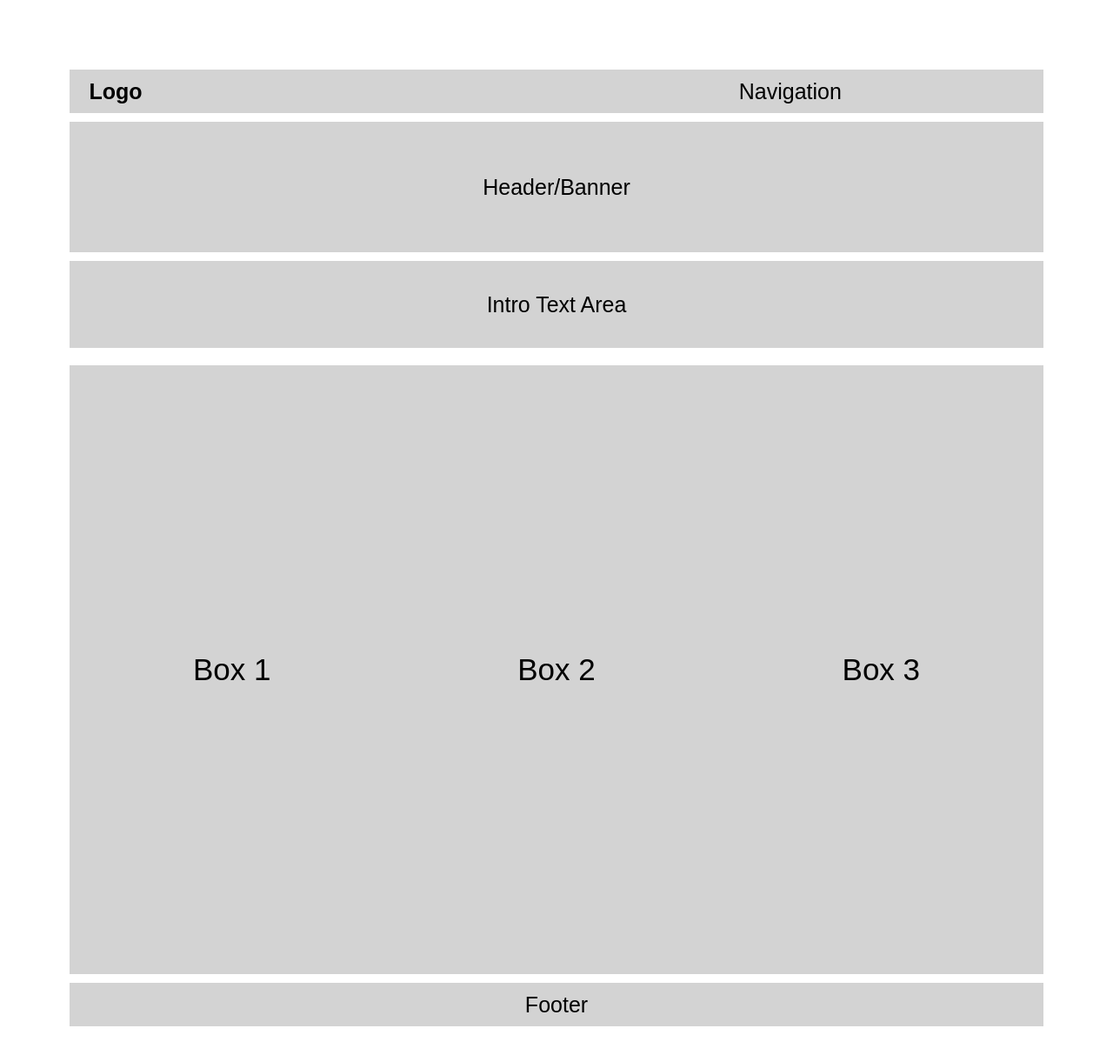
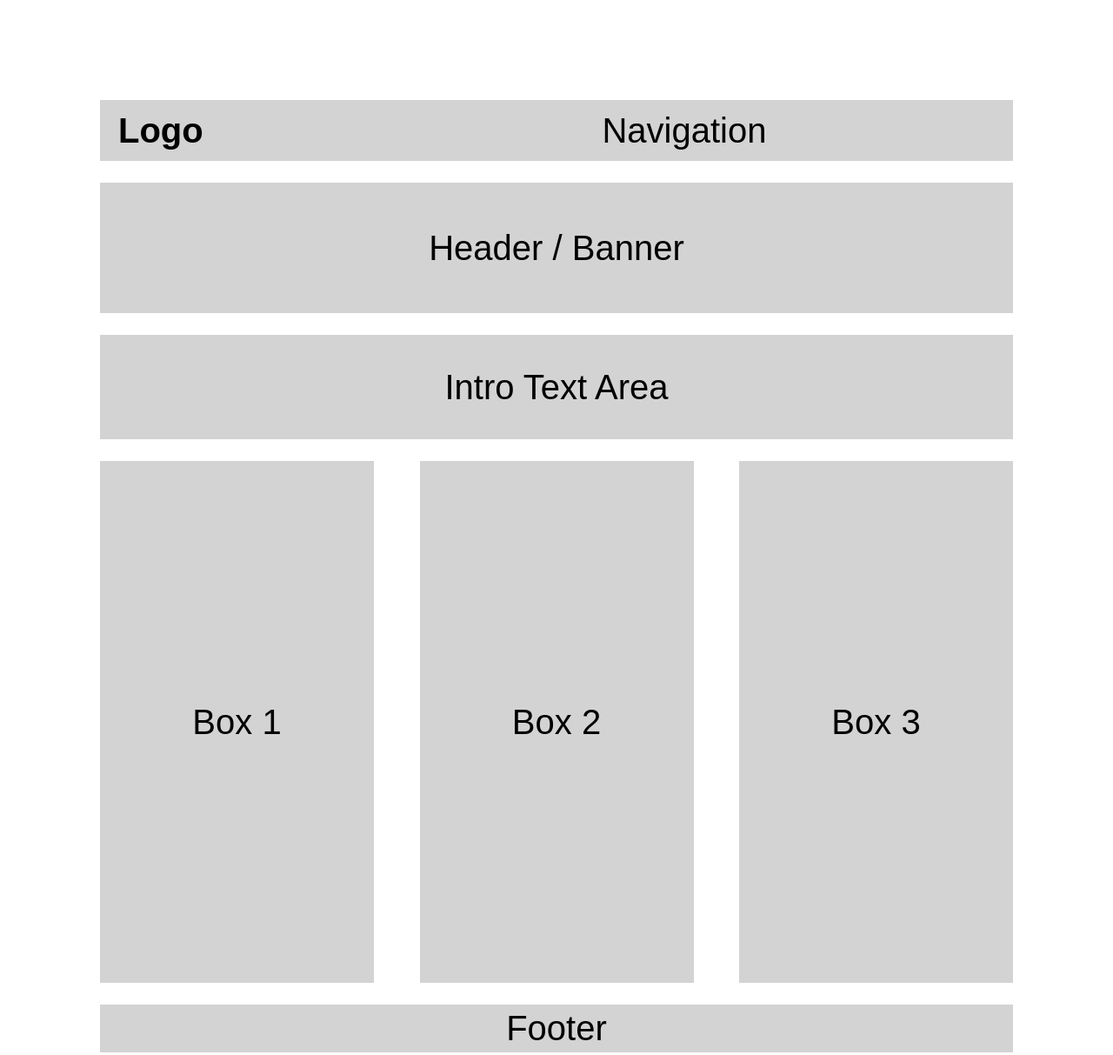
Before and after one commit to JBRealubit/index.html, a plain HTML site: page index.html in a window 1280 px wide. Shown: the whole page at 87% size. Drawn offline with Linux system fonts and the light colour scheme.

Commit message:
Add files via upload

```diff
--- a/index.html
+++ b/index.html
@@ -13,83 +13,83 @@
 
         #wrapper-div
         {
-            padding: 80px;
-            font-family: Arial;
+            padding: 115px;
+            font-family: arial;
         }
 
         #logo-div
         {
-            font-size: 25px;
-            width: 50%;
+            font-size: 40px;
+            width: 30%;
             min-height: 50px;
             font-weight: bold;
             float: left;
             background-color: lightgray;
             padding-left: 2%;
-            line-height: 50px;
-            margin-bottom: 10px;
+            line-height: 70px;
+            margin-bottom: 25px;
         }
 
         #nav-div
         {
-            font-size: 25px;
-            width: 50%;
+            font-size: 40px;
+            width: 70%;
             text-align: center;
             float: right;
             background-color: lightgray;
             padding-right: 2%;
-            line-height: 50px;
-            margin-bottom: 10px;
+            line-height: 70px;
+            margin-bottom: 25px;
         }
 
         #header-banner-div
         {
-            font-size: 25px;
+            font-size: 40px;
             clear: both;
             width: 100%;
             min-height: 100px;
             background-color: lightgray;
             text-align: center;
             line-height: 150px;
-            margin-bottom: 10px;
+            margin-bottom: 25px;
         }
 
-        #intro-text-area-div
+        #intro-text-div
         {
-            font-size: 25px;
+            font-size: 40px;
             width: 100%;
             min-height: 60px;
-            background-color: lightgrey;
+            background-color: lightgray;
             text-align: center;
-            line-height: 100px;
-            margin-bottom: 10px;
+            line-height: 120px;
+            margin-bottom: 25px;
         }
 
-        #row {
+        #main-div {
             display: flex;
             justify-content: space-between;
             margin: 0;
         }
 
-        #column {
-            font-size: 35px;
-            width: 410px;
-            min-height: 100px;
+        .box
+        {
+            font-size: 40px;
+            width: 30%;
+            min-height: 300px;
             background-color: lightgray;
             text-align: center;
-            line-height: 2000%;
-            box-sizing: border-box;
-            margin: 10px 0;
+            line-height: 600px;
+            margin-bottom: 25px;
         }
 
-        #footer-div {
-            font-size: 25px;
+        #footer-div
+        {
+            font-size: 40px;
             width: 100%;
             min-height: 50px;
             background-color: lightgray;
             text-align: center;
-            line-height: 50px;
-            margin-bottom: 10px;
+            line-height: 55px;
         }
     </style>
 </head>
@@ -98,26 +98,25 @@
         <div id="logo-div">
             Logo
         </div>
+
         <div id="nav-div">
             Navigation
         </div>
+
         <div id="header-banner-div">
-            Header/Banner
+            Header / Banner
         </div>
-        <div id="intro-text-area-div">
+
+        <div id="intro-text-div">
             Intro Text Area
         </div>
-        <div id="row">
-            <div id="column">
-                Box 1
-            </div>
-            <div id="column">
-                Box 2
-            </div>
-            <div id="column">
-                Box 3
-            </div>
+
+        <div id="main-div">
+            <div class="box">Box 1</div>
+            <div class="box">Box 2</div>
+            <div class="box">Box 3</div>
         </div>
+
         <div id="footer-div">
             Footer
         </div>
```
